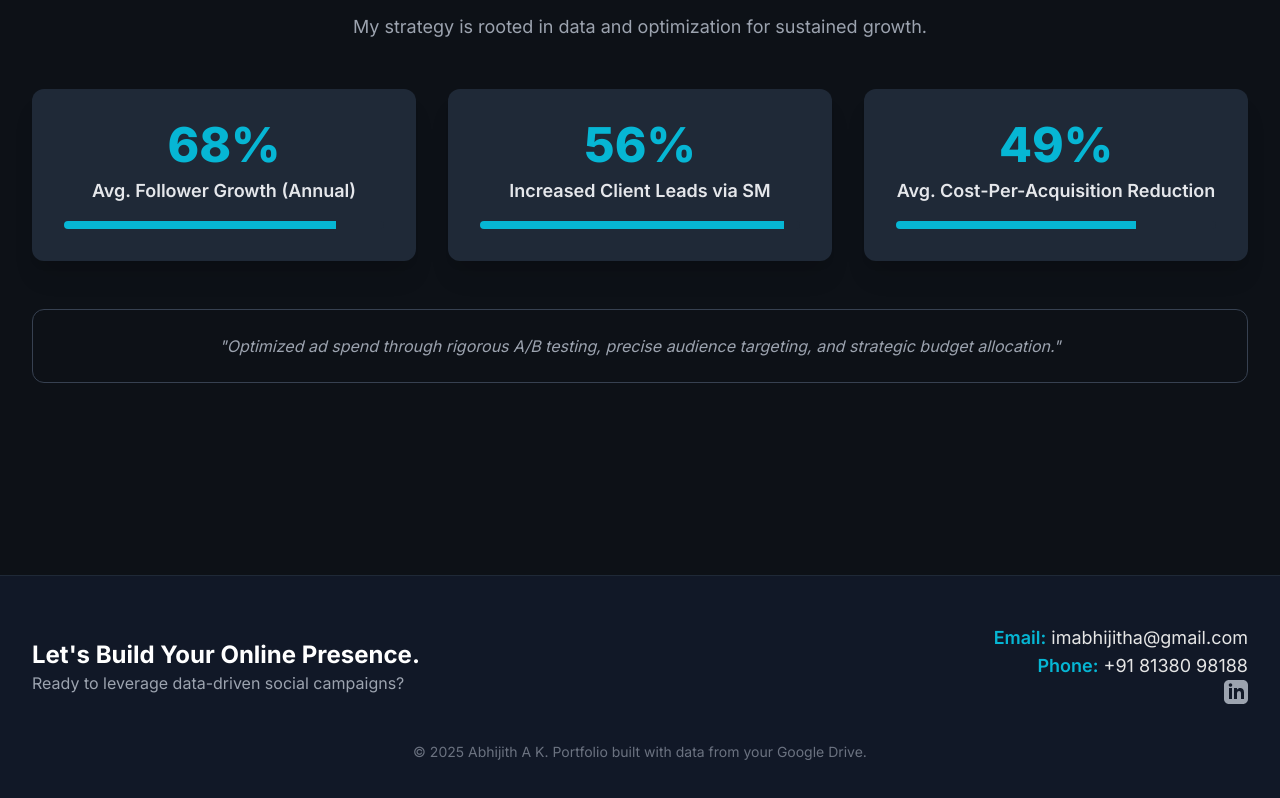
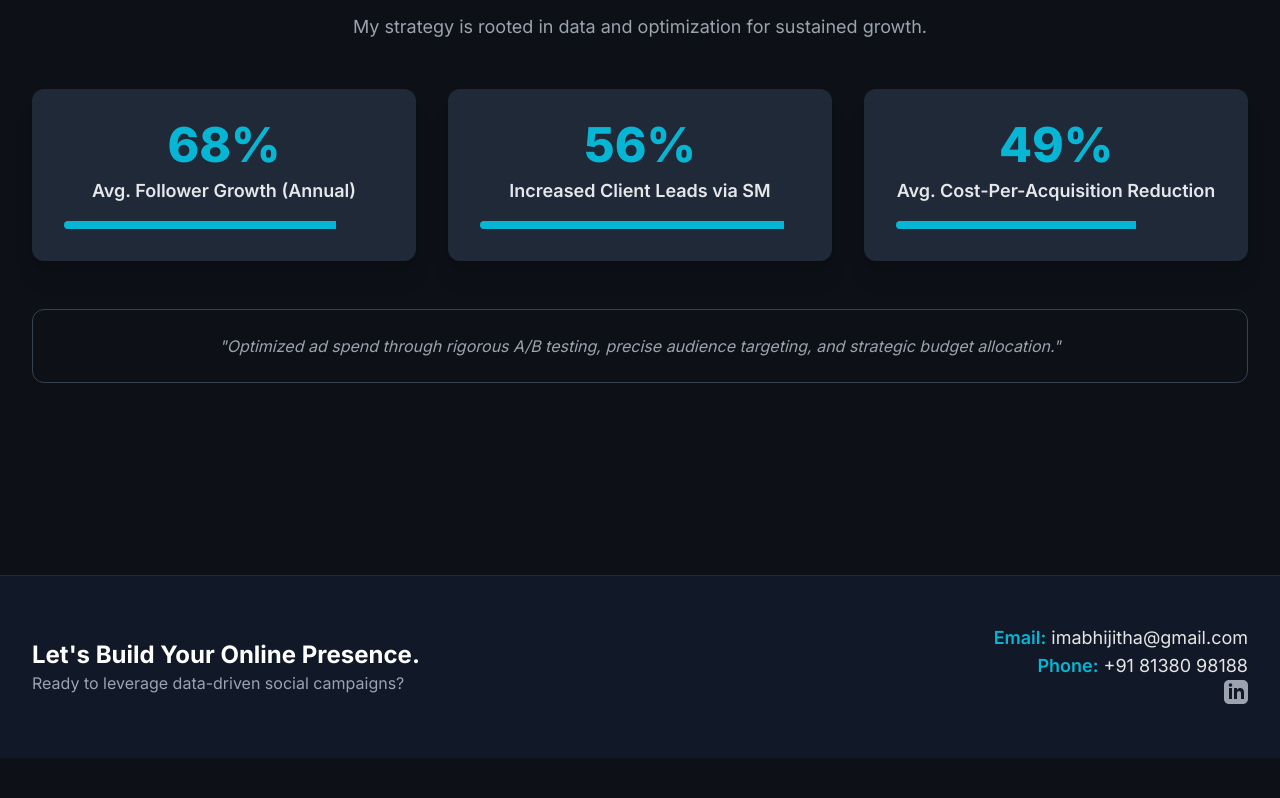
Before and after one commit to AbhijithSocial/abhijithPortfolio1, a plain HTML site: page index.html in a window 1280 px wide. Shown: the part 2632-3430 px from the top of the page. After the commit the page ends 3390 px from the top, so only its background shows below. Drawn offline with nearby package versions, Linux system fonts and the light colour scheme.

Commit message:
Update index.html

```diff
--- a/index.html
+++ b/index.html
@@ -274,9 +274,6 @@
                 </a>
             </div>
         </div>
-        <div class="mt-8 text-center text-sm text-gray-500">
-            &copy; 2025 Abhijith A K. Portfolio built with data from your Google Drive.
-        </div>
     </footer>
 
     <!-- JavaScript for Interactions and Animations -->
```
